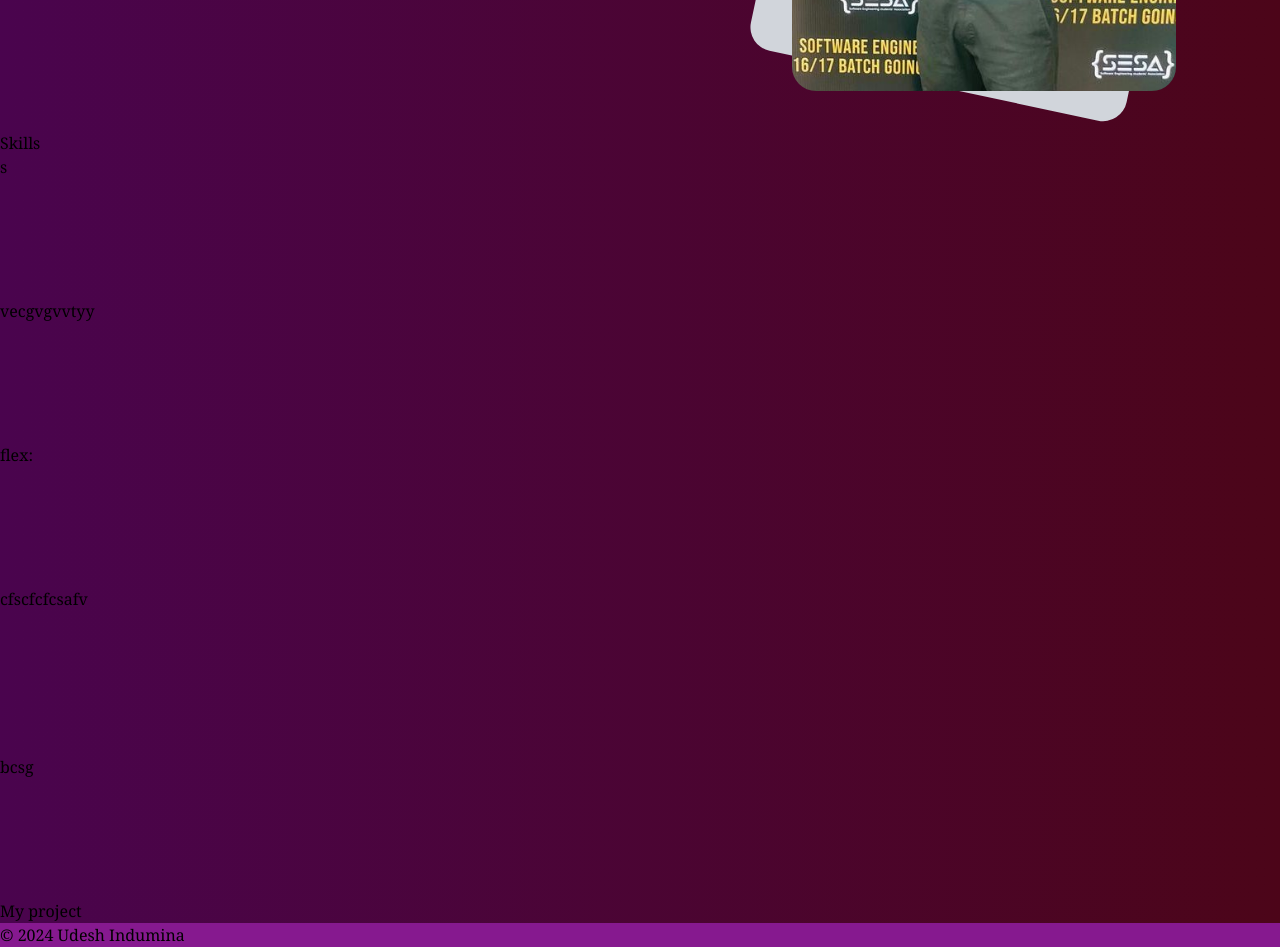
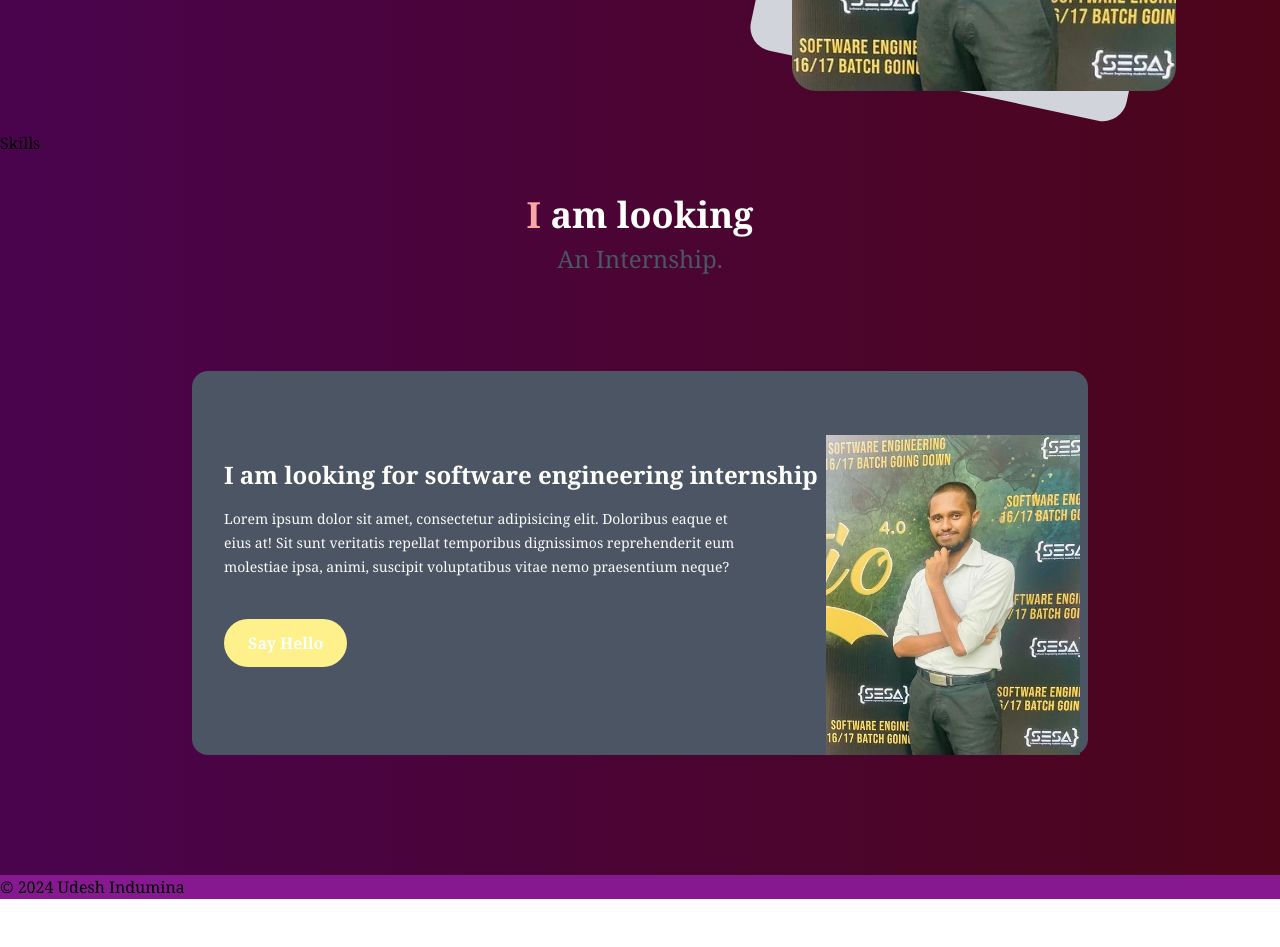
Before and after one commit to WAUdeshinduminaweerakoon/my-profile, a React (Create React App) app: page / in a window 1280 px wide. Shown: the part 1380-2327 px from the top of the page. After the commit the page ends 2279 px from the top, so only its background shows below. Built offline with nearby package versions, Linux system fonts and the light colour scheme.

Commit message:
add the looking for section

```diff
--- a/src/App.js
+++ b/src/App.js
@@ -6,6 +6,9 @@ import Skills from './components/Skills/Skills';
 import Footer from './components/Footer/Footer';
 import Home from './Home';
 import MyProject from './components/MyProject/MyProject';
+import LookingForI from './components/LookingForI/LookingForI';
+
+
 
 const App = () => {
   return (
@@ -21,6 +24,9 @@ const App = () => {
         <Element name="skills">
           <Skills />
         </Element>
+        <Element name="LookingForI">
+         <LookingForI/>
+        </Element>
         <Element name="myProject">
           <MyProject />
         </Element>
--- a/src/components/Header/Header.jsx
+++ b/src/components/Header/Header.jsx
@@ -9,6 +9,8 @@ const Header = () => {
     { name: "profileDetails", link: "profile-details" },
     { name: "skills", link: "skills" },
     { name: "myProject", link: "myProject" },
+    { name: "LookingForI", link: "LookingForI"},
+
   ];
 
   const [open, setOpen] = useState(false);
--- /dev/null
+++ b/src/components/LookingForI/LookingForI.jsx
@@ -0,0 +1,30 @@
+import React from 'react'
+import LookingImg from '../../assets/images/my photo.jpg'
+
+const LookingForI = () => {
+  return (
+    <section className='px-3 py-10 text-white '>
+      <div className="text-center">
+        <h3 className='text-4xl font-semibold'><span className='text-red-300 '>I</span> am looking</h3>
+        <p className='mt-2 text-2xl text-gray-600 '> An Internship.</p>
+
+      </div>
+      <div className=' bg-gray-600 relative px-8 rounded-2xl py-5 max-w-4xl mx-auto min-h-[24rem] mt-24 flex gap-6 lg:flex-row flex-col-reverse items-center -z-10 '>
+        <div>
+          <h2 className='text-2xl font-semibold' >
+            I am looking for software engineering internship
+          </h2>
+          <p className='max-w-lg mt-4 text-sm leading-6 text-justify  lg:text-left text-gray-50'>
+            Lorem ipsum dolor sit amet, consectetur adipisicing elit. Doloribus eaque et eius at! Sit sunt veritatis repellat temporibus dignissimos reprehenderit eum molestiae ipsa, animi, suscipit voluptatibus vitae nemo praesentium neque?
+          </p>
+          <button className='mt-10 btn-primary'>Say Hello</button>
+        </div>
+        <img src={LookingImg} alt='' className='lg:h-[20rem] h-80 lg:absolute bottom-0 right-2 object-cover'/>
+      </div>
+
+
+    </section>
+  );
+}
+
+export default LookingForI
--- a/src/components/MyProject/MyProject.jsx
+++ b/src/components/MyProject/MyProject.jsx
@@ -2,12 +2,14 @@ import React from 'react'
 
 const MyProject = () => {
   return (
-    <>
-    <h1>My project</h1>
+    <section className='px-3 py-10 text-white '>
+      <div >
 
-    </>
+      </div>
 
-  )
+
+    </section>
+  );
 }
 
 export default MyProject
--- a/src/components/Skills/Skills.jsx
+++ b/src/components/Skills/Skills.jsx
@@ -5,50 +5,8 @@ import React from 'react';
 const Skills = () => {
   return (
     <section>
-      <h2>Skills</h2>
-      s
+      <h1>Skills </h1>
 
-        <br/>
-        <br/>
-        <br/>
-        <br/>
-        <br/>
-        <br/>
-        vecgvgvvtyy
-        <br/>
-        <br/>
-        <br/>
-        <br/>
-        <br/>
-        <br/>
-
-
-
-        flex:
-
-
-        <br/>
-        <br/>
-        <br/>
-        <br/>
-        <br/>
-        <br/>
-
-
-        <h2>cfscfcfcsafv</h2>
-        <br/>
-        <br/>
-        <br/>
-        <br/>
-        <br/>
-        <br/>
-        bcsg
-        <br/>
-        <br/>
-        <br/>
-        <br/>
-        <br/>
-        <br/>
     </section>
   );
 };
```
